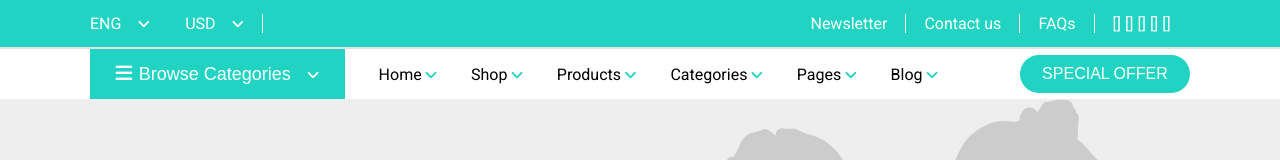
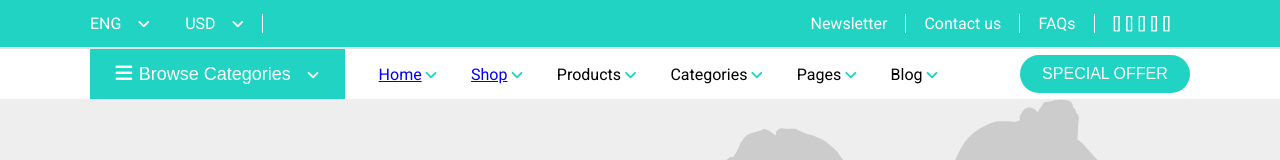
Before and after one commit to ScrumWin21/ScrumFrontEnd, a React (Create React App) app: page / in a window 1280 px wide. Shown: the top 160 px of the page. Built offline with nearby package versions, Linux system fonts and the light colour scheme; some icons are missing.

Commit message:
Item# 78 page create and links working

```diff
--- a/scss/_navbarThree.scss
+++ b/scss/_navbarThree.scss
@@ -10,6 +10,7 @@
   margin-left: auto;
   margin-right: auto;
   font-family: $FontMain;
+  cursor: pointer;
 }
 
 span,
--- a/src/components/shared/NavbarThree.js
+++ b/src/components/shared/NavbarThree.js
@@ -1,4 +1,5 @@
 import React from "react";
+import { BrowserRouter, NavLink, Routes } from "react-router-dom";
 // import "./navbarThree.scss";
 
 export const NavbarThree = () => {
@@ -10,12 +11,16 @@ export const NavbarThree = () => {
               <i className="fa-solid fa-bars"></i>Browse Categories
               <i className="fa-solid fa-angle-down fa-angle-down-white"></i>
             </button>
-            <span>
+          <NavLink to="/">
+          <span>
               Home<i className="fa-solid fa-angle-down"></i>
             </span>
+            </NavLink>
+          <NavLink to="/Shop">
             <span>
               Shop<i className="fa-solid fa-angle-down"></i>
             </span>
+            </NavLink>
             <span>
               Products<i className="fa-solid fa-angle-down"></i>
             </span>
```
